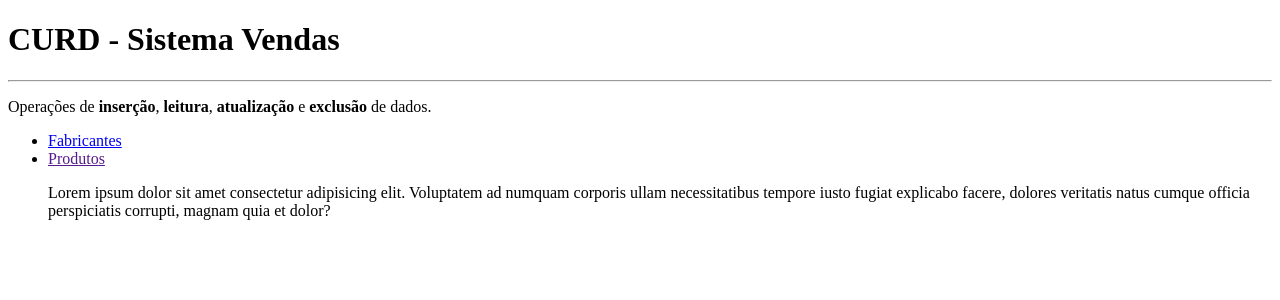
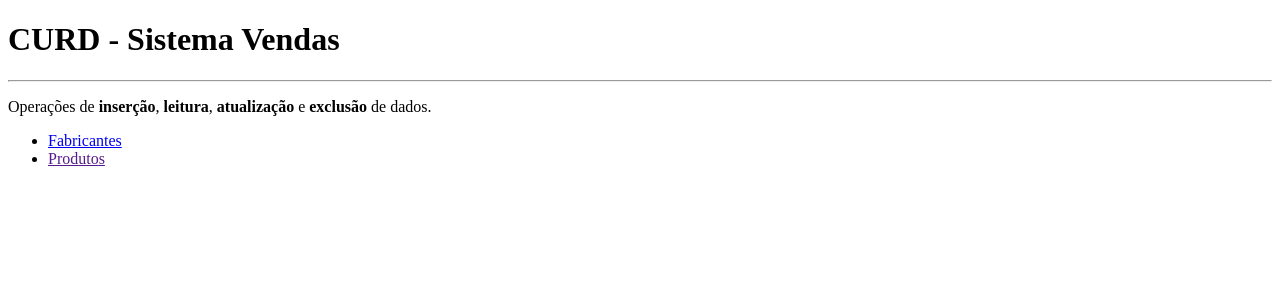
Before and after one commit to PallomaHortencio/exemplo-php-crud, a PHP site: page / in a window 1280 px wide. Shown: the top 300 px of the page. Run offline with PHP 8.4, Linux system fonts and the light colour scheme.

Commit message:
Update index.php

```diff
--- a/index.php
+++ b/index.php
@@ -15,7 +15,7 @@
         <ul>
             <li><a href="fabricantes/listar.php">Fabricantes</a></li>
             <li><a href="">Produtos</a></li>
-            <p>Lorem ipsum dolor sit amet consectetur adipisicing elit. Voluptatem ad numquam corporis ullam necessitatibus tempore iusto fugiat explicabo facere, dolores veritatis natus cumque officia perspiciatis corrupti, magnam quia et dolor?</p>
+
         </ul>
     </div>
 
```
